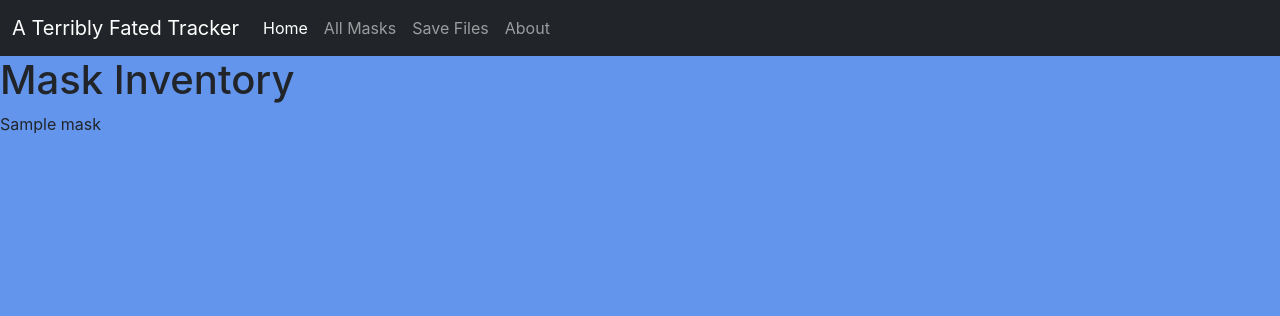
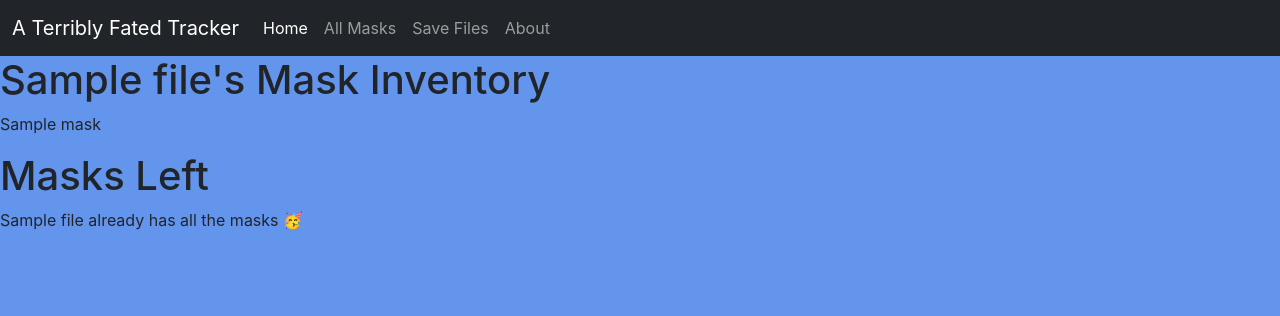
Before and after one commit to breyshaw/A-Terribly-Fated-Tracker, a Django app: page /files/1/ in a window 1280 px wide. Shown: the top 316 px of the page. Run offline with Django 3.2, Linux system fonts and the light colour scheme; tables that the repository leaves empty hold one stand-in row (values such as "Sample post").

Commit message:
add section showing Masks that have and have not been obtained for each file in the file details view

```diff
--- a/main_app/templates/files/detail.html
+++ b/main_app/templates/files/detail.html
@@ -11,7 +11,7 @@
 
 {% block content %}
 
-<h1>Mask Inventory</h1>
+<h1>{{file.name}}'s Mask Inventory</h1>
 <section class='card-container'>
   {% for mask in file.mask_inventory.all %}
           <div>
@@ -20,6 +20,27 @@
   </div>
   {% endfor %}
 
+<h1>Masks Left</h1>
+<div class="subsection-content">
+  {% if masks.count %}
+    {% for mask in masks %}
+    <div class="toy-container">
+      <a href="{% url 'masks_detail' mask.id %}">
+        <p>{{ mask.name }}</p>
+      </a>
+      {% comment %} <form action="{% url 'assoc_mask' file.id mask.id %}" method="post">
+        {% csrf_token %}
+        <button type="submit" class="btn submit">Add mask to file inventory</button>
+      </form> {% endcomment %}
+    </div>
+    {% endfor %}
+  {% else %}
+    <p class="all-toys">
+      {{file.name}} already has all the masks 🥳
+    </p>
+  {% endif %}
+  </div>
 </section>
 
+
 {% endblock %}
--- a/main_app/views.py
+++ b/main_app/views.py
@@ -23,7 +23,8 @@ def files_index(request):
 
 def files_detail(request, file_id):
   file = File.objects.get(id=file_id)
-  return render(request, 'files/detail.html', { 'file': file })
+  masks_file_doesnt_have = Mask.objects.exclude(id__in = file.mask_inventory.all().values_list('id'))
+  return render(request, 'files/detail.html', { 'file': file, 'masks' : masks_file_doesnt_have })
 
 # By convention, the FileCreate CBV will look to render a template named templates/main_app/file_form.html
 class FileCreate(CreateView):
```
